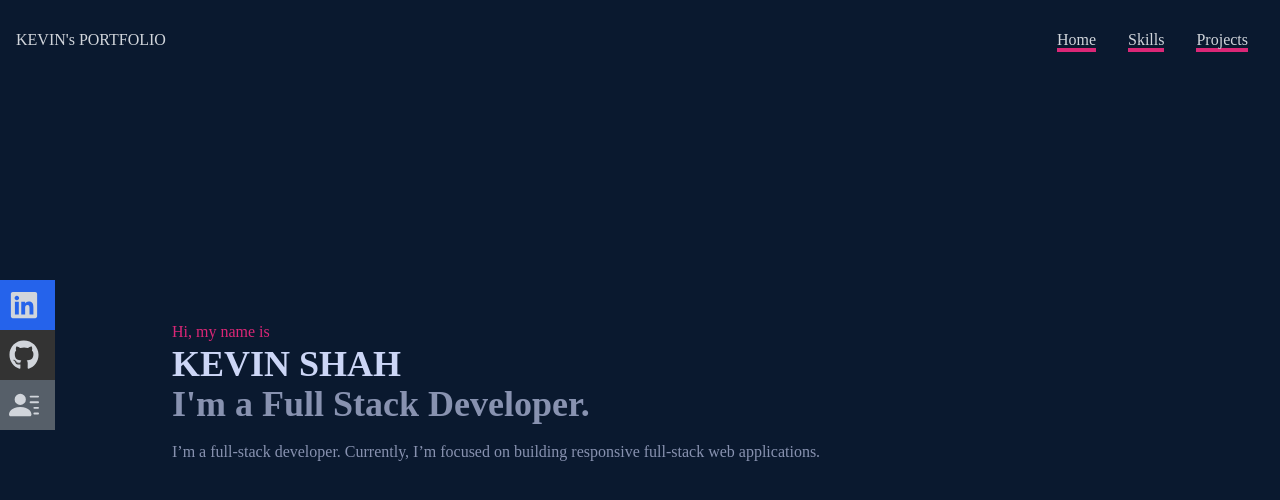
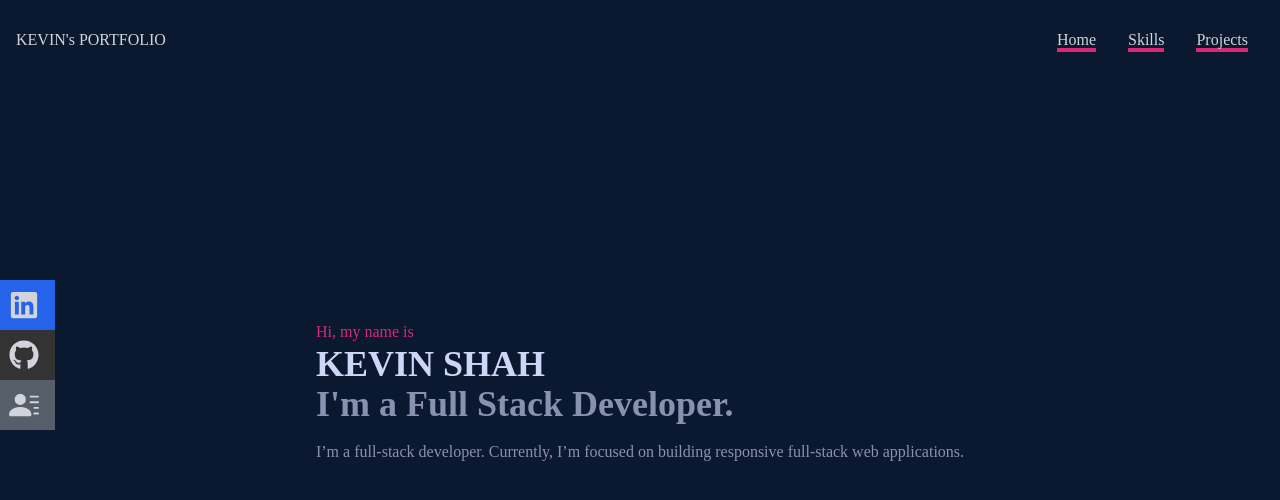
Before and after one commit to KEVINs121998/Portfolio, a React (Create React App) app: page / in a window 1280 px wide. Shown: the top 500 px of the page. Built offline with nearby package versions, Linux system fonts and the light colour scheme.

Commit message:
fixed the mobile device project tab background issue

```diff
--- a/src/components/Home.jsx
+++ b/src/components/Home.jsx
@@ -1,9 +1,8 @@
 import React from 'react'
-import coder from '../assets/coder.jpg'
 
 const Home = () => {
     return (
-      <div name='home' className='w-full h-screen bg-[#0a192f]'>
+      <div name='home' className='w-full h-screen bg-[#0a192f] flex flex-row'>
         {/* Container */}
         <div className='max-w-[1000px] mx-auto px-8 flex flex-col justify-center h-full'>
           <p className='text-pink-600'>Hi, my name is</p>
--- a/src/components/Projects.jsx
+++ b/src/components/Projects.jsx
@@ -4,7 +4,7 @@ import Crypto from '../assets/Crypto.PNG'
 
 const Projects = () => {
     return (
-        <div name='projects' className='w-full md:h-screen text-gray-300 bg-[#0a192f]'>
+        <div name='projects' className='w-full h-screen text-gray-300 bg-[#0a192f]'>
             <div className='max-w-[1000px] mx-auto p-4 flex flex-col justify-center w-full h-full'>
                 <div className='pb-8'>
                     <p className='text-4xl font-bold inline border-b-4 text-gray-300 border-pink-600'>Projects</p>
```
